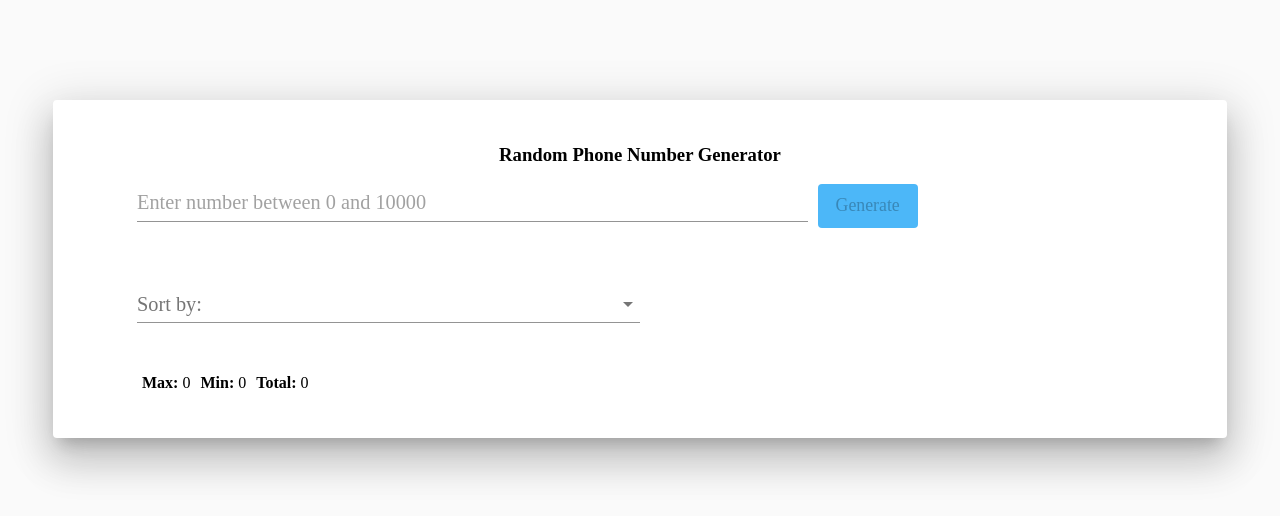
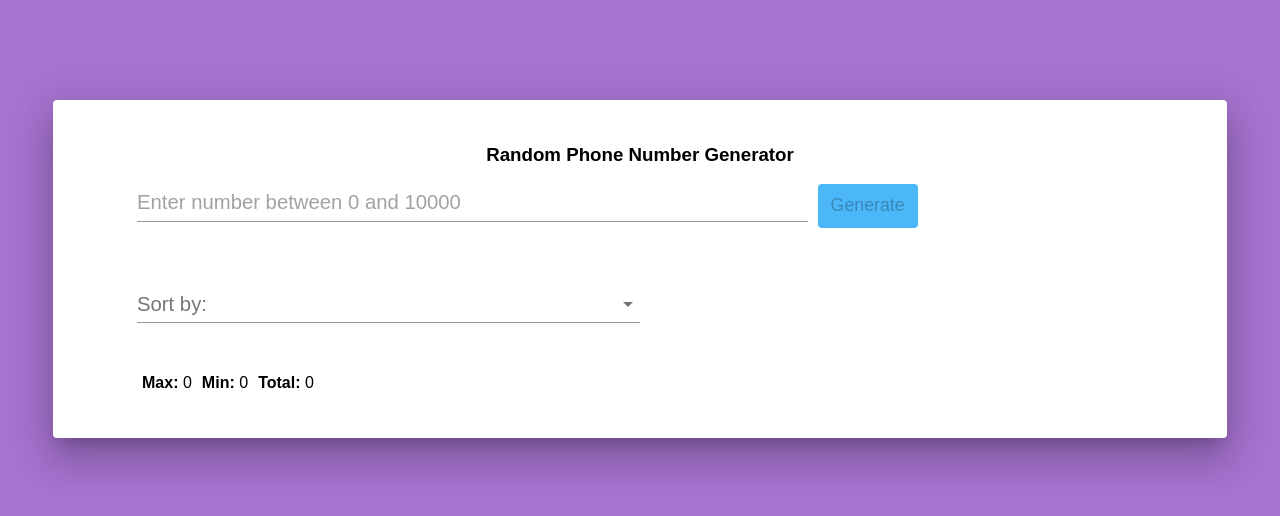
Before and after one commit to CeciliaCaroline/Phone-Number-Generator, a React (Create React App) app: page / in a window 1280 px wide. Shown: the top 516 px of the page. Built offline with nearby package versions, Linux system fonts and the light colour scheme.

Commit message:
Update styling

```diff
--- a/src/MuiTheme.js
+++ b/src/MuiTheme.js
@@ -15,7 +15,7 @@ const theme = createMuiTheme({
   typography: {
     fontSize: 10,
     htmlFontSize: 9,
-    fontFamily: "serif"
+    fontFamily: "Arial"
   },
   overrides: {
 
@@ -66,14 +66,11 @@ const theme = createMuiTheme({
         padding: "none",
         textAlign: "center"
       },
-      head: {
-        backgroundColor: "#3F3F41", // gray
-        color: "white"
-      },
+
       body: {
         fontSize: 21,
         whiteSpace: "nowrap",
-        backgroundColor: "lightgray"
+        backgroundColor: "rgba(167, 116, 209, 0.43)"
       }
     }
   }
--- a/src/components/App.jsx
+++ b/src/components/App.jsx
@@ -13,7 +13,7 @@ import Table from "@material-ui/core/Table";
 import TableBody from "@material-ui/core/TableBody";
 import TableCell from "@material-ui/core/TableCell";
 import TableRow from "@material-ui/core/TableRow";
-import './app.css'
+import "./app.css";
 
 class App extends Component {
   state = {
@@ -101,8 +101,6 @@ class App extends Component {
     }
   };
 
-
-
   clearNumbers = () => {
     this.setState({ randomPhoneNumbers: [], generateNumber: "" });
   };
@@ -115,9 +113,7 @@ class App extends Component {
 
   setSort = event => {
     event.preventDefault();
-    this.setState({ sort: event.target.value },
-      () => this.sortGenerated());
-
+    this.setState({ sort: event.target.value }, () => this.sortGenerated());
   };
 
   render() {
@@ -142,14 +138,14 @@ class App extends Component {
     }
 
     return (
-      <Grid container justify="center" >
-      <Grid item xs={11} >
+      <Grid container justify="center">
+        <Grid item xs={11}>
           <Paper elevation={24}>
             <div className="container">
               <Grid container justify="center">
                 <h3>Random Phone Number Generator</h3>
               </Grid>
-        <Grid container >
+              <Grid container>
                 <Grid item xs={8}>
                   <GeneratorInput
                     onChange={this.numberInputChange}
@@ -180,26 +176,22 @@ class App extends Component {
                     randomPhoneNumbers={randomPhoneNumbers}
                   />
                 </Grid>
-        <Grid item xs={3} >
+                <Grid item xs={3}>
                   <ClearButton
                     onClick={this.clearNumbers}
                     randomPhoneNumbers={randomPhoneNumbers}
                   />
                 </Grid>
-
               </Grid>
               <Grid container>
                 <Grid item xs={6}>
                   <Counter min={min} max={max} total={total} />
                 </Grid>
-
               </Grid>
 
-        <Grid container >
+              <Grid container justify="flex-start">
                 <Table>
-          <TableBody>
-{this.renderPhoneNumbers()}
-          </TableBody>
+                  <TableBody>{this.renderPhoneNumbers()}</TableBody>
                 </Table>
               </Grid>
             </div>
--- a/src/components/app.css
+++ b/src/components/app.css
@@ -3,5 +3,9 @@
     max-width: 90%;
     padding: 25px;
     margin-top: 100px;
-    font-family: serif;
+    font-family: Arial, Helvetica, sans-serif;
 }
+body, html {
+    background-color: rgb(167, 116, 209) !important;
+    height: 100%;
+}
```
Lines whose indentation alone changed are shown as unchanged.
